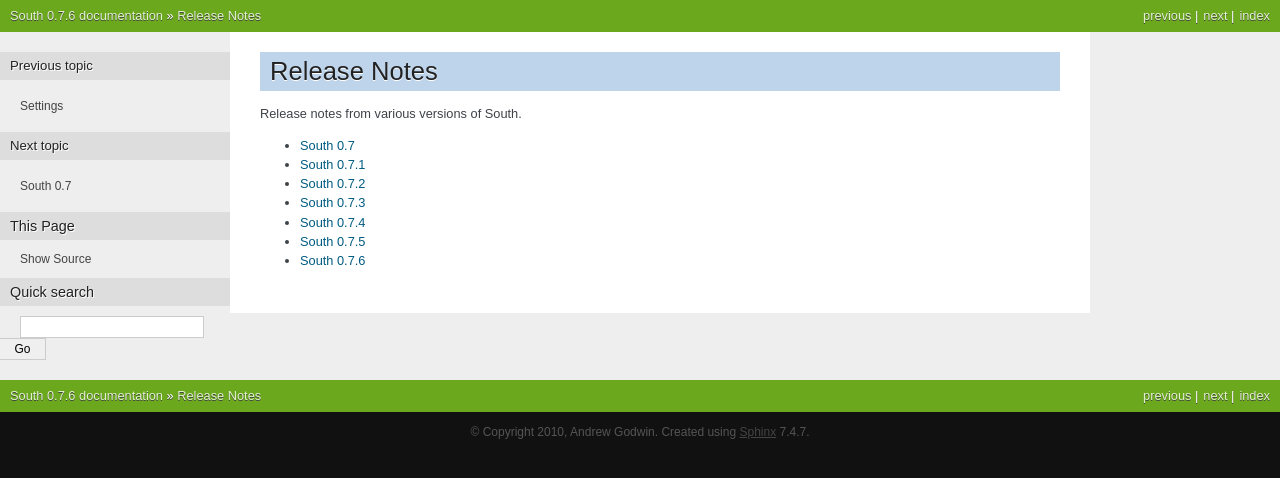
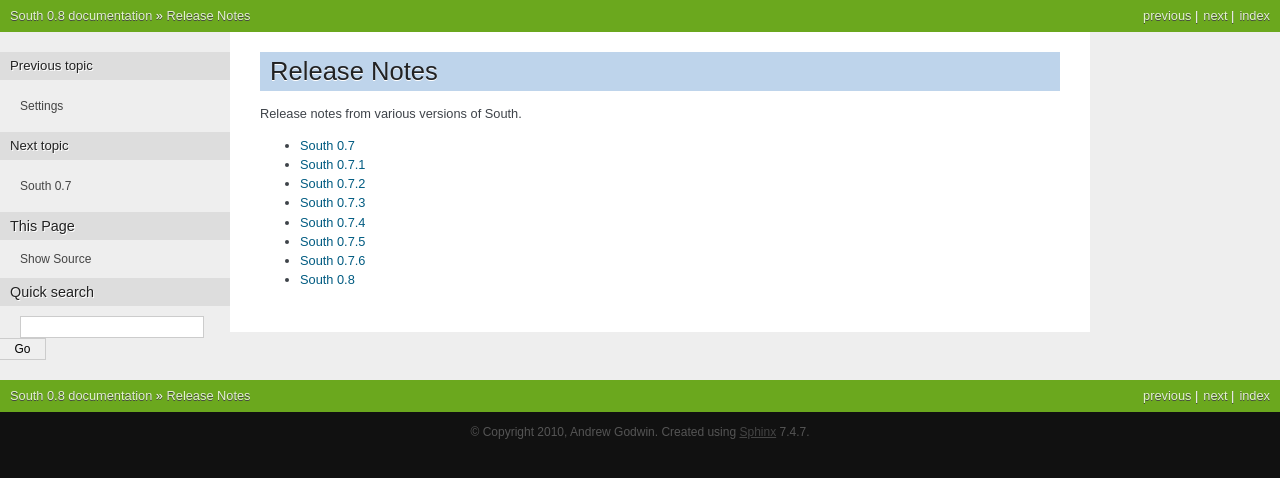
Before and after one commit to zhlgh603/django-south, a Sphinx documentation site: the page built from docs/releasenotes/index.rst, in a window 1280 px wide. Shown: the top 478 px of the page. Built offline with Sphinx 7.4.7, drawn with Linux system fonts in a browser that asks for light colours.

Commit message:
Preparing for version bump

```diff
--- a/docs/conf.py
+++ b/docs/conf.py
@@ -45,9 +45,9 @@ copyright = '2010, Andrew Godwin'
 # built documents.
 #
 # The short X.Y version.
-version = '0.7'
+version = '0.8'
 # The full version, including alpha/beta/rc tags.
-release = '0.7.6'
+release = '0.8'
 
 # The language for content autogenerated by Sphinx. Refer to documentation
 # for a list of supported languages.
--- a/docs/installation.rst
+++ b/docs/installation.rst
@@ -4,7 +4,7 @@
 Installation
 ============
 
-South's current release is :ref:`0.7.6 <0-7-6-release-notes>`.
+South's current release is :ref:`0.8 <0-8-release-notes>`.
 
 There are a few different ways to install South:
 
--- a/docs/releasenotes/index.rst
+++ b/docs/releasenotes/index.rst
@@ -13,3 +13,4 @@ Release notes from various versions of South.
    0.7.4
    0.7.5
    0.7.6
+   0.8
--- a/south/__init__.py
+++ b/south/__init__.py
@@ -2,7 +2,7 @@
 South - Useable migrations for Django apps
 """
 
-__version__ = "0.7.6"
+__version__ = "0.8"
 __authors__ = [
     "Andrew Godwin <andrew@aeracode.org>",
     "Andy McCurdy <andy@andymccurdy.com>"
```
Also changed, not shown: docs/releasenotes/0.8.rst (added, +43 -0 lines).
